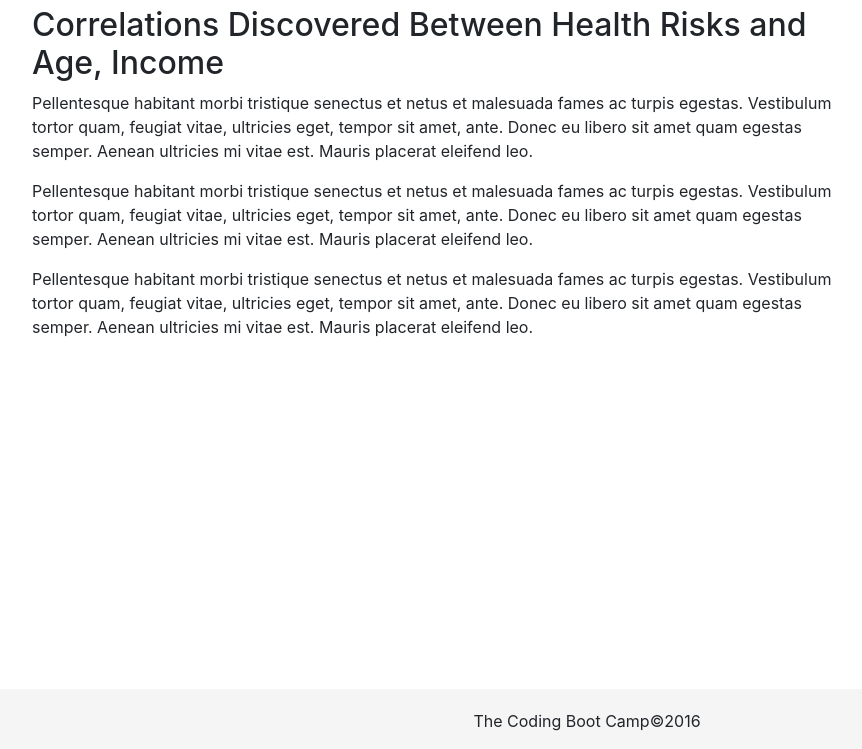
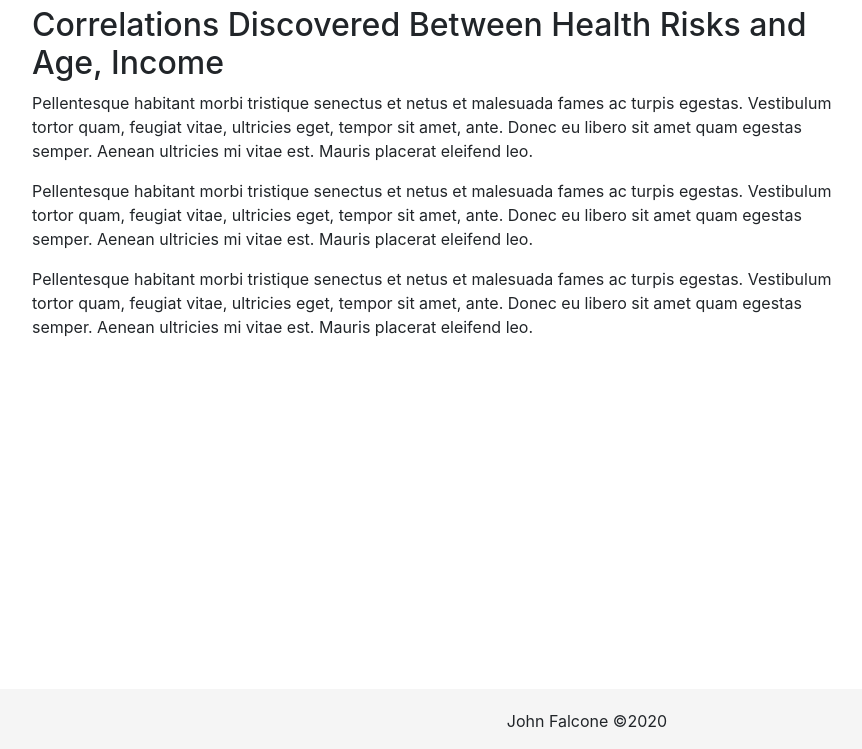
Before and after one commit to Apex8/Data-Journalism-and-D3, a plain HTML site: page index.html in a window 1280 px wide. Shown: the part 51-800 px from the top of the page, without its empty margins (53-915 px from the left). Drawn offline with nearby package versions, Linux system fonts and the light colour scheme.

Commit message:
Update index.html

```diff
--- a/index.html
+++ b/index.html
@@ -46,7 +46,7 @@
 
   <!-- Footer-->
   <div id="footer">
-    <p>The Coding Boot Camp&copy;2016</p>
+    <p>John Falcone &copy;2020</p>
   </div>
   <script src="https://code.jquery.com/jquery-3.3.1.slim.min.js" integrity="sha384-q8i/X+965DzO0rT7abK41JStQIAqVgRVzpbzo5smXKp4YfRvH+8abtTE1Pi6jizo" crossorigin="anonymous"></script>
   <script src="https://cdnjs.cloudflare.com/ajax/libs/popper.js/1.14.3/umd/popper.min.js" integrity="sha384-ZMP7rVo3mIykV+2+9J3UJ46jBk0WLaUAdn689aCwoqbBJiSnjAK/l8WvCWPIPm49" crossorigin="anonymous"></script>
```
